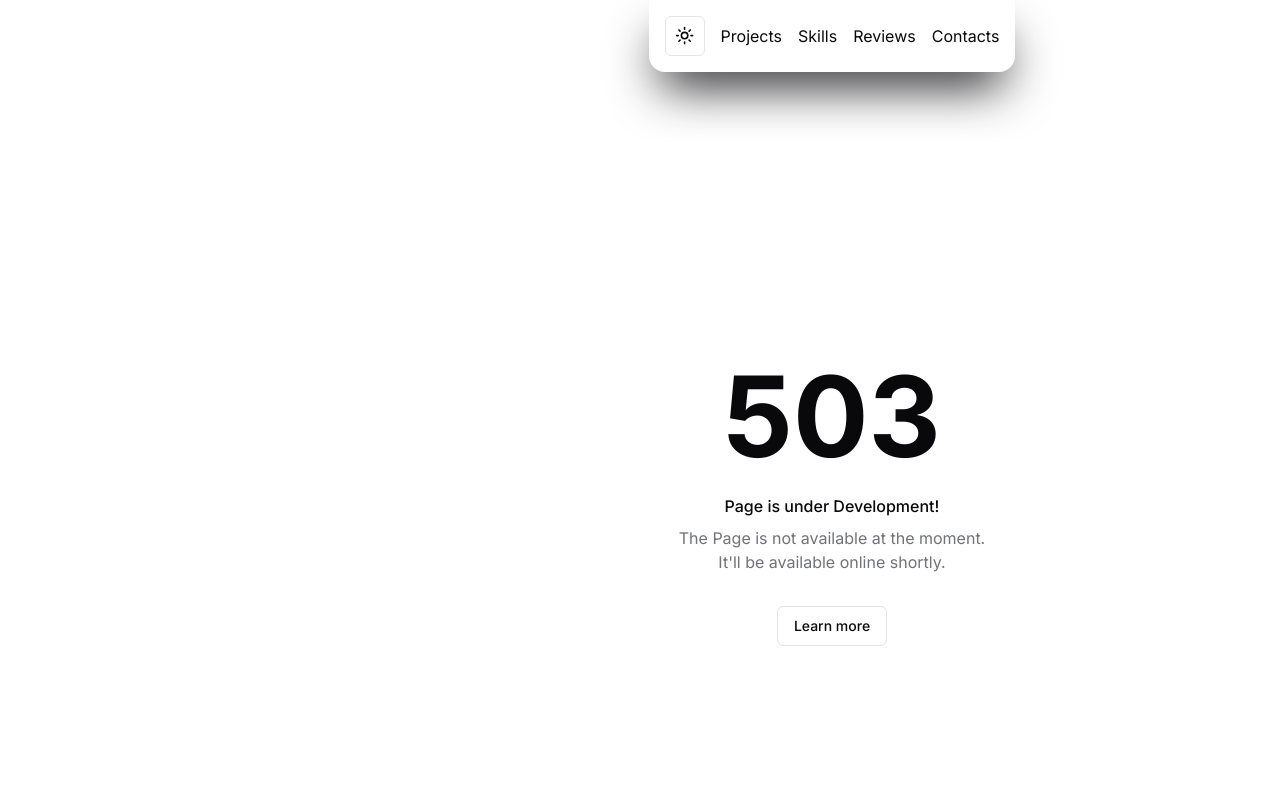
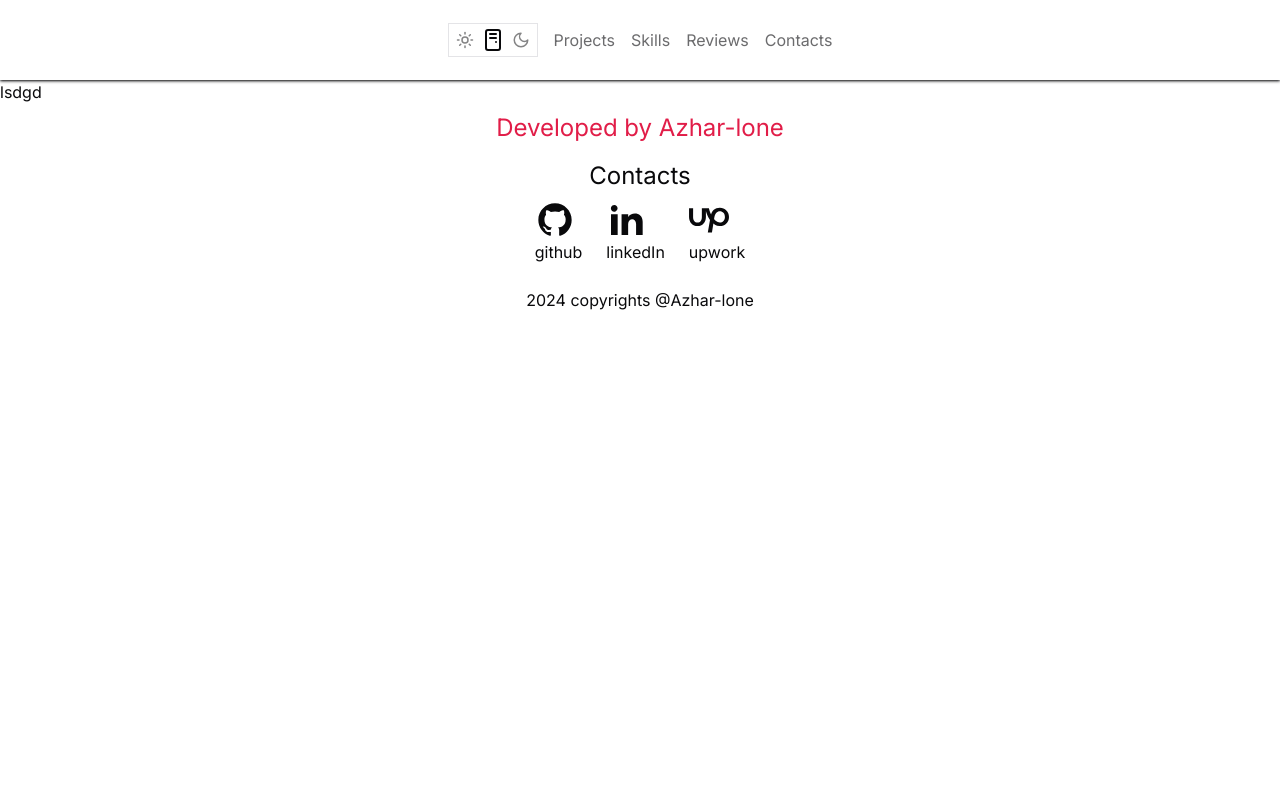
Before and after one commit to Azhar-lone/AzharLone_Portfolio, a Next.js app: page /projects/1 in a window 1280 px wide. Shown: the top 800 px of the page. Built offline with nearby package versions, Linux system fonts and the light colour scheme.

Commit message:
0.6.5 changed lots of styles including navbar

```diff
--- a/src/app/components/Introduction.tsx
+++ b/src/app/components/Introduction.tsx
@@ -6,20 +6,24 @@ import Image from "next/image";
 // icons
 import { Phone, Download } from "lucide-react";
 import { RiLinkedinFill, RiGithubFill } from "react-icons/ri";
-
+import { ScrollArea } from "@radix-ui/react-scroll-area";
 // images
 import AzharLone from "@/Data/Images/AzharLone.jpg";
 
 // Components
 const Introduction: React.FC = () => {
   return (
-    <div className="  transition-all flex flex-col  lg:items-start items-center gap-2 p-4 rounded-lg w-[100%]  mx-auto lg:mx-0  lg:w-[30%] lg:left-0 lg:fixed lg:top-1   lg:bg-secondary">
+    <div className="  transition-all flex flex-col  lg:items-start items-center gap-2 p-4 rounded-lg w-[100%]  mx-auto lg:mx-0  lg:w-[30%] lg:left-0 lg:fixed lg:top-[10vh] h-full  lg:bg-secondary lg-h-[90vh]">
+      <ScrollArea className="overflow-y-auto w-full">
         <div className="  gap-2 flex flex-col   items-center">
           {/* image */}
-        <Image src={AzharLone} alt="Img" className="  h-72 w-full rounded   " />
 
+          <Image
+            src={AzharLone}
+            alt="Img"
+            className="  h-72 w-full rounded   "
+          />
           {/* Introduction text section */}
-
           <div className="flex flex-col gap-1 w-full ">
             <h1 className="text-primary text-4xl border-b-2 h-fit w-fit border-primary ">
               Azhar Lone
@@ -56,6 +60,7 @@ const Introduction: React.FC = () => {
             <Download />
           </a>
         </div>
+      </ScrollArea>
     </div>
   );
 };
--- a/src/app/components/Projects.tsx
+++ b/src/app/components/Projects.tsx
@@ -30,7 +30,7 @@ const Projects: React.FC = () => {
   return (
     <div className="w-full   " id="projects">
       <h2 className="text-4xl p-4">My Projects</h2>
-      <div className="flex gap-2 items-center justify-center border w-fit rounded mx-auto">
+      <div className="flex gap-2 items-center justify-center border w-fit rounded mx-auto bg-background">
         {categories.map((cat, index) => (
           <Button
             variant={selectedCategory === cat ? "secondary" : "ghost"}
--- a/src/app/page.tsx
+++ b/src/app/page.tsx
@@ -10,10 +10,9 @@ import Languages from "./components/Languages";
 import Container from "@/components/myUi/Container";
 export default function Home() {
   return (
-    <div className=" flex flex-col gap-4 w-[100%] mt-5 p-2">
+    <div className=" flex flex-col gap-4 w-[100%]    mt-[11vh]">
       <Introduction />
-      <hr />
-      <Container className="flex flex-col gap-5">
+      <Container className="flex flex-col gap-5 mb-[3vh]">
         <Aboutme />
         <hr />
         <Skills />
--- a/src/app/projects/[id]/page.tsx
+++ b/src/app/projects/[id]/page.tsx
@@ -2,18 +2,8 @@ import { Button } from "@/components/ui/button";
 import Container from "@/components/myUi/Container";
 export default function MaintenanceError() {
   return (
-    <Container className="h-svh">
-      <div className="m-auto flex h-full w-full flex-col items-center justify-center gap-2">
-        <h1 className="text-[7rem] font-bold leading-tight">503</h1>
-        <span className="font-medium">Page is under Development!</span>
-        <p className="text-center text-muted-foreground">
-          The Page is not available at the moment. <br />
-          It'll be available online shortly.
-        </p>
-        <div className="mt-6 flex gap-4">
-          <Button variant="outline">Learn more</Button>
-        </div>
-      </div>
+    <Container className="">
+     lsdgd
     </Container>
   );
 }
--- a/src/components/myUi/Container.tsx
+++ b/src/components/myUi/Container.tsx
@@ -1,18 +1,14 @@
-import React from 'react'
-
-
+"use client";
+import React from "react";
+import { usePathname } from "next/navigation";
 interface ContainerProps {
   children: React.ReactNode;
-    className?: string
-
+  className?: string;
 }
 
-const Container: React.FC<ContainerProps> = ({
-    children,
-    className
-}) => {
+const Container: React.FC<ContainerProps> = ({ children, className }) => {
+  let path = usePathname();
   return (
-
     // due to sidebar on medium screen move container from left 11% and
     // also make it width 85% to have 5% margin from sidebar
     // top one is for all
@@ -20,13 +16,13 @@ const Container: React.FC<ContainerProps> = ({
     // second is for medium screen
     // third is for small screen
     <div
-            className={`
-           mb-[3vh] mx-auto
-            lg:w-[70%] lg:ml-auto lg:mx-0
-w-full           ${className}
-            `}
-        >{children}</div>
-    )
-}
+      className={`mx-auto  ${
+        path === "/" && `lg:w-[70%] lg:ml-auto lg:mx-0`
+      }  w-full ${className}`}
+    >
+      {children}
+    </div>
+  );
+};
 
-export default Container
+export default Container;
--- a/src/components/myUi/Footer.jsx
+++ b/src/components/myUi/Footer.jsx
@@ -16,13 +16,11 @@ import Container from "./Container";
 
 const Footer = () => {
   return (
-    <Container>
-      <div
-        className="relative bottom-0  items-center flex-col flex justify-center gap-4 p-2  border-t-2 border-foreground  mt-5 "
-        id="contacts"
-      >
+    <Container className="relative bottom-0 bg-background justify-center items-center flex flex-col gap-4 p-2  border-t-2">
       <h1 className=" text-2xl text-primary">Developed by Azhar-lone</h1>
-        <h1 className=" text-2xl ">Contacts</h1>
+      <div className="flex items-center justify-center border-2 w-full gap-10">
+        <div className="   flex item-center flex-col   " id="contacts">
+          <h1 className=" text-2xl text-center">Contacts</h1>
 
           <div className="flex gap-2 ">
             {icons.map((icon, index) => {
@@ -30,15 +28,19 @@ const Footer = () => {
                 <Link
                   href={icon.path}
                   key={index}
-                className="hover:bg "
                   target="_blank"
                 >
-                <div className={`p-2`}>{icon.name}</div>
+                  <div className={`p-2 flex flex-col`}>
+                    <icon.name className="md:size-10 size-5" />
+                    <h1 className="">{icon.text}</h1>
+                  </div>
                 </Link>
               );
             })}
           </div>
         </div>
+      </div>
+      <h1 className="text-muted">2024 copyrights @Azhar-lone</h1>
     </Container>
   );
 };
@@ -48,29 +50,32 @@ export default Footer;
 // icons for the current user and the current user's profile
 
 const icons = [
-  {
-    path: "#",
-    name: <RiInstagramFill className="size-10" />,
-  },
+  // {
+  //   path: "#",
+  //   name: RiInstagramFill,
+  // },
   {
     path: "https://github.com/Azhar-lone",
-    name: <RiGithubFill className="size-10" />,
+    name: RiGithubFill,
+    text: "github",
   },
-  {
-    path: "#",
-    name: <RiTwitterXFill className="size-10" />,
-  },
-  {
-    path: "#",
-    name: <MdEmail className="size-10" />,
-  },
+  // {
+  //   path: "#",
+  //   name: RiTwitterXFill,
+  //   text:"twitter",
+  // },
+  // {
+  //   path: "#",
+  //   name: MdEmail,
+  // },
   {
     path: "https://www.linkedin.com/in/Azhar-lonem",
-    name: <RiLinkedinFill className="size-10  " />,
+    name: RiLinkedinFill,
+    text: "linkedIn",
   },
   {
     path: "https://www.upwork.com/freelancers/~01c3b64854d63a958a",
-    name: <FaUpwork className="size-10  " />,
+    name: FaUpwork,
+    text: "upwork",
   },
-
 ];
--- a/src/components/myUi/Nav.tsx
+++ b/src/components/myUi/Nav.tsx
@@ -1,7 +1,7 @@
 "use client";
 
 // importing dependencies
-import React from "react";
+import React, { useState } from "react";
 import Link from "next/link";
 // Icons
 
@@ -9,7 +9,6 @@ import Link from "next/link";
 
 //My components
 import { ModeToggle } from "./dark-mode";
-import Container from "./Container";
 let NavItems = [
   {
     text: "Projects",
@@ -30,20 +29,29 @@ let NavItems = [
 ];
 
 const Nav: React.FC = () => {
+  const [hash, setHash] = useState<string>(window.location.hash);
+
   return (
-    <Container>
     <div
-        className={` mx-auto w-fit shadow-2xl shadow-secondary-foreground p-4 rounded-b-2xl flex items-center gap-4 `}
+      className={` mx-auto sticky bg-background justify-center top-0 shadow shadow-secondary-foreground h-[10vh]  flex items-center gap-4 w-full z-50`}
     >
       <ModeToggle />
       {NavItems.map((item, index) => (
-          <Link href={item.href} key={index}>
+        <Link
+          onClick={() => setHash(item.href)}
+          href={item.href}
+          key={index}
+          className={
+            hash === item.href
+              ? "text-foreground "
+              : "text-foreground/60 hover:text-foreground"
+          }
+        >
           {" "}
           {item.text}
         </Link>
       ))}
     </div>
-    </Container>
   );
 };
 
--- a/src/components/myUi/dark-mode.tsx
+++ b/src/components/myUi/dark-mode.tsx
@@ -1,40 +1,37 @@
-"use client"
+"use client";
 
-import * as React from "react"
-import { Moon, Sun } from "lucide-react"
-import { useTheme } from "next-themes"
-
-import { Button } from "@/components/ui/button"
-import {
-  DropdownMenu,
-  DropdownMenuContent,
-  DropdownMenuItem,
-  DropdownMenuTrigger,
-} from "@/components/ui/dropdown-menu"
+import * as React from "react";
+import { Moon, Sun, PcCaseIcon, LucideIcon } from "lucide-react";
+import { useTheme } from "next-themes";
+import Hint from "./Hint";
 
 export function ModeToggle() {
-  const { setTheme } = useTheme()
+  const { setTheme, theme } = useTheme();
+  return (
+    <div className="flex p-1 gap-1 border ">
+      {themes.map((mtheme, index) => (
+        <Hint key={index} label={mtheme.text}>
+          <mtheme.icon
+            onClick={() => setTheme(mtheme.text)}
+            className={
+              mtheme.text !== theme
+                ? "text-foreground/50 hover:text-foreground scale-75"
+                : "text-foreground  scale-100 "
+            }
+          />
+        </Hint>
+      ))}
+    </div>
+  );
+}
 
-  return (
-    <DropdownMenu>
-      <DropdownMenuTrigger asChild>
-        <Button variant="outline" size="icon">
-          <Sun className="h-[1.2rem] w-[1.2rem] rotate-0 scale-100 transition-all dark:-rotate-90 dark:scale-0" />
-          <Moon className="absolute h-[1.2rem] w-[1.2rem] rotate-90 scale-0 transition-all dark:rotate-0 dark:scale-100" />
-          <span className="sr-only">Toggle theme</span>
-        </Button>
-      </DropdownMenuTrigger>
-      <DropdownMenuContent align="end">
-        <DropdownMenuItem onClick={() => setTheme("light")}>
-          Light
-        </DropdownMenuItem>
-        <DropdownMenuItem onClick={() => setTheme("dark")}>
-          Dark
-        </DropdownMenuItem>
-        <DropdownMenuItem onClick={() => setTheme("system")}>
-          System
-        </DropdownMenuItem>
-      </DropdownMenuContent>
-    </DropdownMenu>
-  )
-}
+type themeType = {
+  icon: LucideIcon;
+  text: string;
+};
+
+const themes: themeType[] = [
+  { text: "light", icon: Sun },
+  { text: "system", icon: PcCaseIcon },
+  { text: "dark", icon: Moon },
+];
```
Lines whose indentation alone changed are shown as unchanged.
